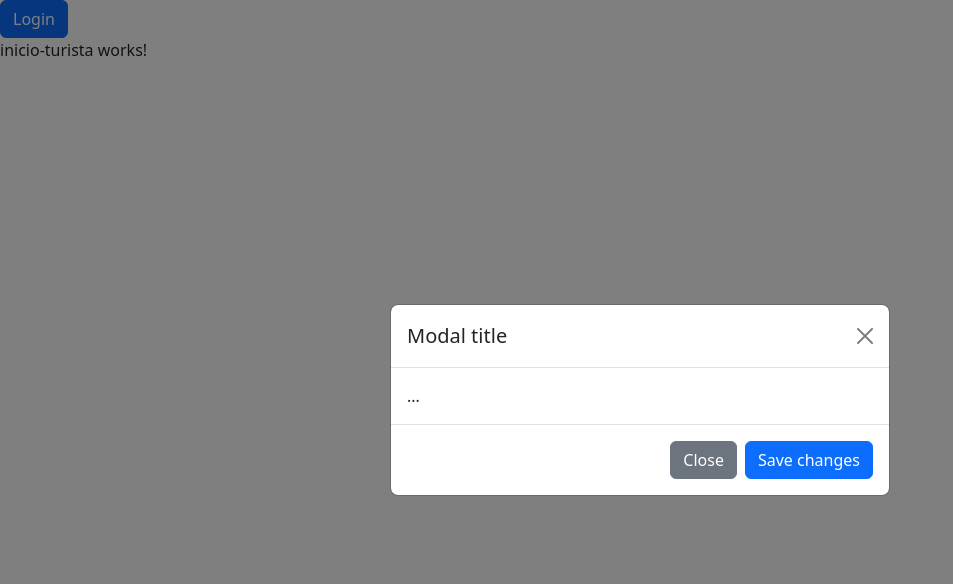
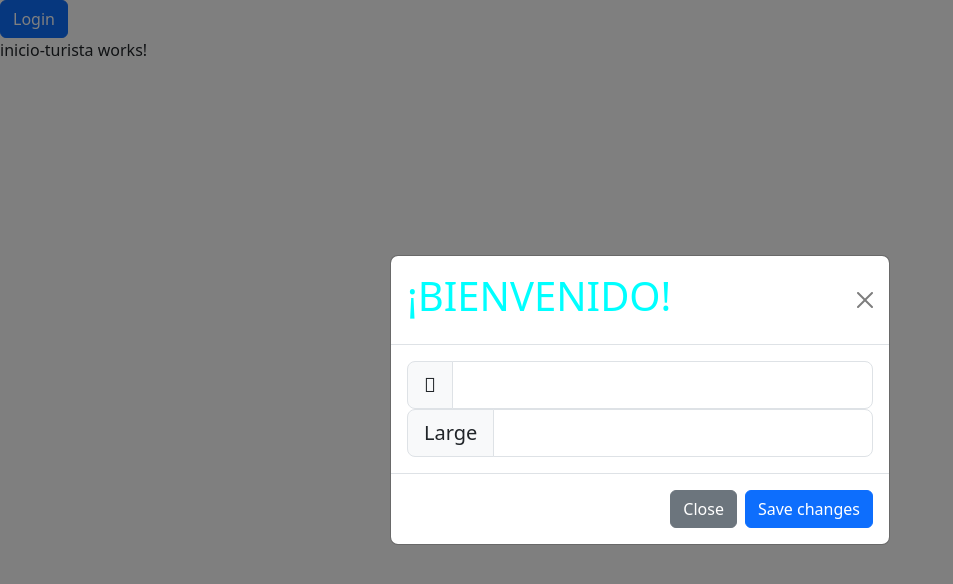
Before and after one commit to Manie07/TurismoWeb, an Angular app: page / in a window 1280 px wide. Both pictures are taken after a click on the button "Login". Shown: the top 584 px of the page, without its empty margins (0-953 px from the left). Built offline with nearby package versions, Linux system fonts and the light colour scheme.

Commit message:
cambios del login

```diff
--- a/angular.json
+++ b/angular.json
@@ -21,7 +21,8 @@
             "assets": ["src/favicon.ico", "src/assets"],
             "styles": [
               "src/styles.css",
-              "node_modules/bootstrap/dist/css/bootstrap.min.css"
+              "node_modules/bootstrap/dist/css/bootstrap.min.css",
+              "node_modules/font-awesome/css/font-awesome.min.css"
             ],
             "scripts": [
               "node_modules/jquery/dist/jquery.slim.min.js",
@@ -86,5 +87,8 @@
         }
       }
     }
+  },
+  "cli": {
+    "analytics": false
   }
 }
--- a/package.json
+++ b/package.json
@@ -18,9 +18,14 @@
     "@angular/platform-browser": "^16.2.0",
     "@angular/platform-browser-dynamic": "^16.2.0",
     "@angular/router": "^16.2.0",
+    "@fortawesome/fontawesome-svg-core": "^6.4.2",
+    "@fortawesome/free-solid-svg-icons": "^6.4.2",
     "bootstrap": "^5.3.2",
+    "font-awesome": "^4.7.0",
     "jquery": "^3.7.1",
     "jquery.js": "^0.0.2-security",
+    "node": "^21.1.0",
+    "packages": "^0.0.8",
     "popper": "^1.0.1",
     "popper.js": "^1.16.1",
     "rxjs": "~7.8.0",
--- a/src/app/app.component.html
+++ b/src/app/app.component.html
@@ -1,4 +1,13 @@
-<!-- Button trigger modal -->
+<!DOCTYPE html>
+<html lang="en">
+<head>
+  <meta charset="UTF-8">
+  <meta name="viewport" content="width=device-width, initial-scale=1.0">
+  <script src="https://fontawesome.com/1bcac6068d.js" crossorigin="anonymous"></script>
+  <title>Document</title>
+</head>
+<body>
+  <!-- Button trigger modal -->
 <button type="button" class="btn btn-primary" data-bs-toggle="modal" data-bs-target="#exampleModal">
   Login
 </button>
@@ -6,3 +15,6 @@
 <!-- Modal -->
 <app-iniciar-secion-turista></app-iniciar-secion-turista>
 <app-inicio-turista></app-inicio-turista>
+
+</body>
+</html>
--- a/src/app/iniciar-secion-turista/iniciar-secion-turista.component.css
+++ b/src/app/iniciar-secion-turista/iniciar-secion-turista.component.css
@@ -0,0 +1,3 @@
+.titulo{
+    color: aqua;
+}
--- a/src/app/iniciar-secion-turista/iniciar-secion-turista.component.html
+++ b/src/app/iniciar-secion-turista/iniciar-secion-turista.component.html
@@ -2,11 +2,18 @@
     <div class="modal-dialog modal-dialog-centered">
       <div class="modal-content">
         <div class="modal-header">
-          <h1 class="modal-title fs-5" id="exampleModalLabel">Modal title</h1>
+          <h1 class="titulo" id="exampleModalLabel">¡BIENVENIDO!</h1>
           <button type="button" class="btn-close" data-bs-dismiss="modal" aria-label="Close"></button>
         </div>
         <div class="modal-body">
-          ...
+          <div class="input-group input-group-lg">
+            <span class="input-group-text" id="inputGroup-sizing-lg"> <i class="fa-solid fa-user"></i></span>
+            <input type="text" class="form-control" aria-label="Sizing example input" aria-describedby="inputGroup-sizing-lg">
+          </div>
+          <div class="input-group input-group-lg">
+            <span class="input-group-text" id="inputGroup-sizing-lg">Large</span>
+            <input type="text" class="form-control" aria-label="Sizing example input" aria-describedby="inputGroup-sizing-lg">
+          </div>
         </div>
         <div class="modal-footer">
           <button type="button" class="btn btn-secondary" data-bs-dismiss="modal">Close</button>
--- a/src/index.html
+++ b/src/index.html
@@ -6,6 +6,7 @@
   <base href="/">
   <meta name="viewport" content="width=device-width, initial-scale=1">
   <link rel="icon" type="image/x-icon" href="favicon.ico">
+  <script src="https://fontawesome.com/1bcac6068d.js" crossorigin="anonymous"></script>
 </head>
 <body>
   <app-root></app-root>
```
Also changed, not shown: 1 other file (tests, documents, lock files or other folders).
